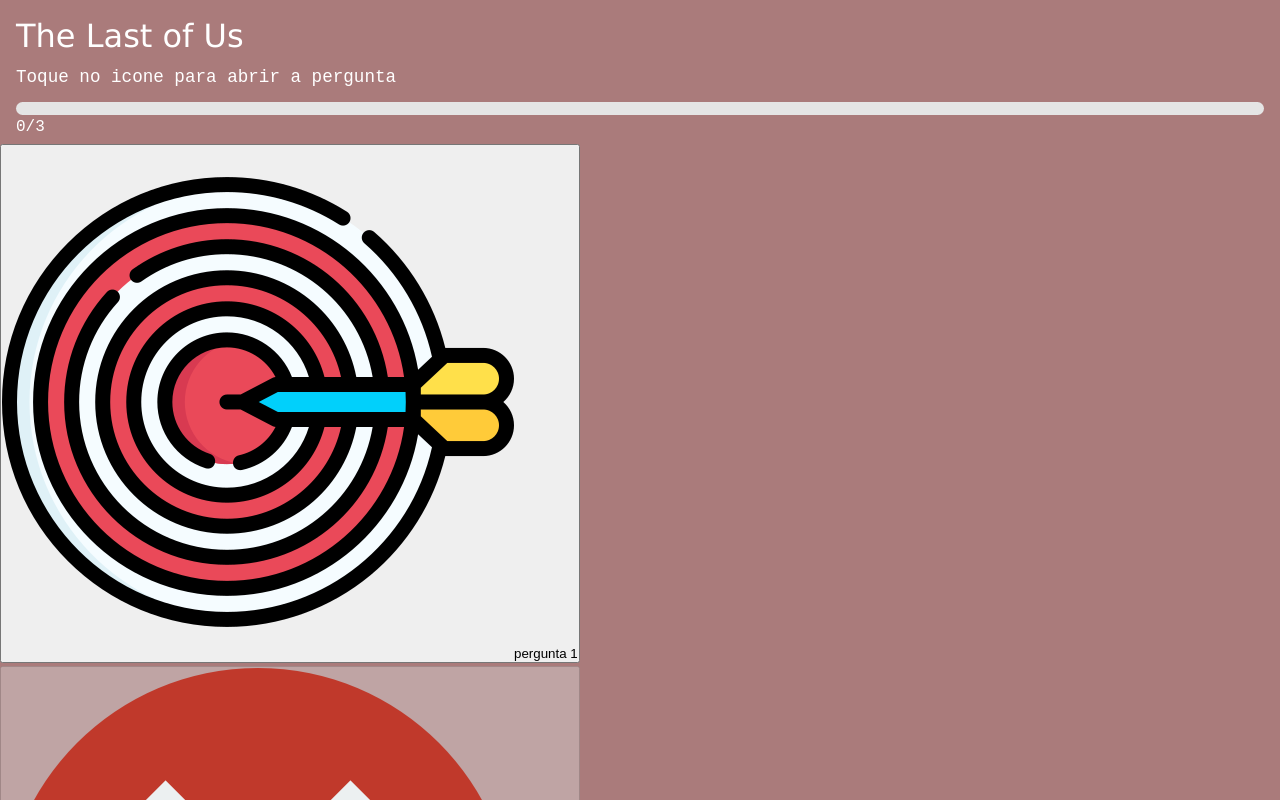
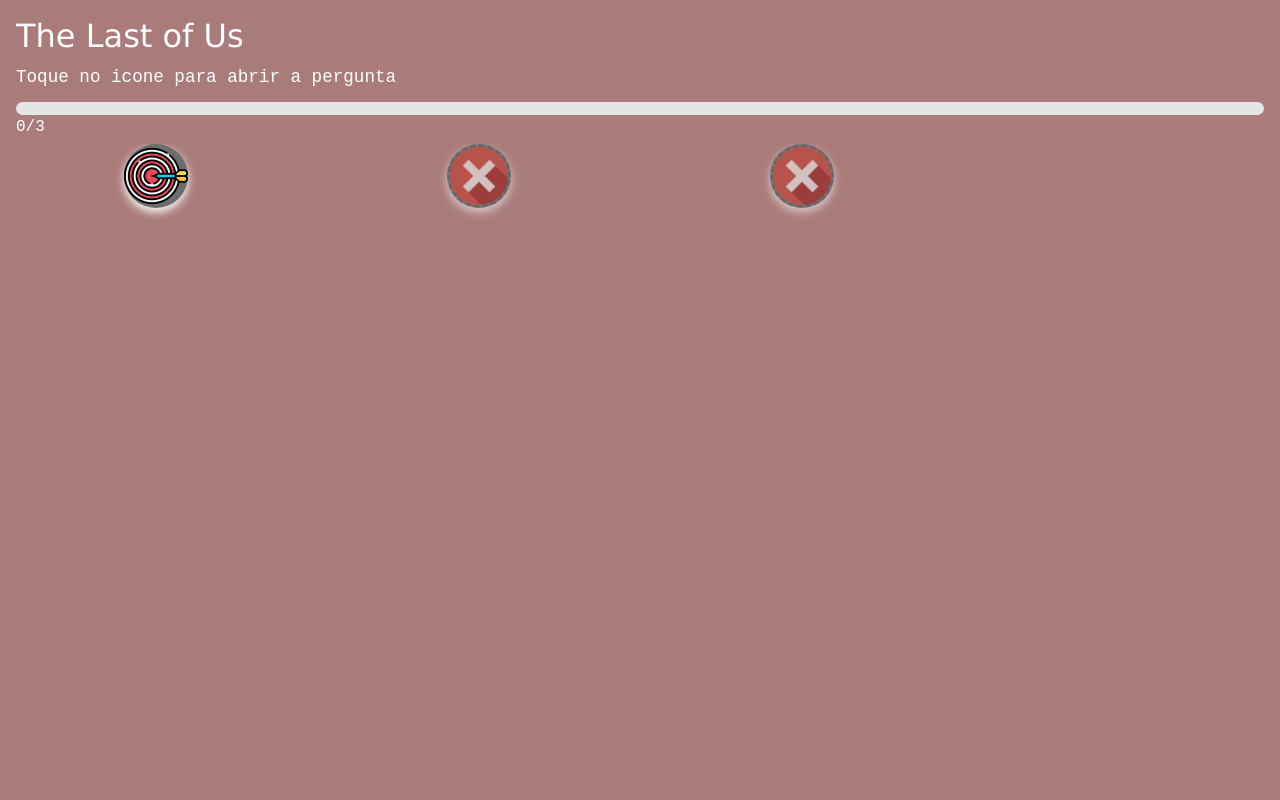
Before and after one commit to Bielsantzz/The-last-of-us, a React (Vite) app: page / in a window 1280 px wide. Shown: the top 800 px of the page. Built offline with nearby package versions, Linux system fonts and the light colour scheme.

Commit message:
question dialog

```diff
--- a/src/components/ButtonQuestion.jsx
+++ b/src/components/ButtonQuestion.jsx
@@ -17,8 +17,9 @@
         <li className="icon-grid-item">
             <button
                 type="button"
-                className={`icon-button ${bloqueada ??
-                    "icon-button--locked"} ${solu ?? "icon-button--salved"}`}
+                className={`icon-button ${bloqueada ?
+                    "icon-button--locked": ""} ${solu ?
+                    "icon-button--salved": ""}`}
                     aria-haspopup="dialog"
                     aria-controls={queId}
                     aria-label={aria}
--- a/src/components/Fases.jsx
+++ b/src/components/Fases.jsx
@@ -2,6 +2,7 @@
 import QUESTOES from "../../public/data/perguntas.json"
 import "./fases.css"
 import IconGrid from "./iconGrid";
+import QuestionDialog from "./QuestionDialog";
 
 
 
@@ -76,11 +77,17 @@
 
 
             />
+
+            {selecionada && (
+                <QuestionDialog
+                        questoes = {selecionada}
+                        index={QUESTOES.findIndex((q)=> q.id === selecionada.id)}
+                        total = {total}
+                        onClose = {handleClose}
+                        onCorrect = {handleCorrect}
+                />
+            )}
+
         </main>
     )
-
-
-
-
-
 }
--- /dev/null
+++ b/src/components/QuestionDialog.jsx
@@ -0,0 +1,29 @@
+import { useEffect, useState, useId, useRef } from "react";
+
+export default function QuestionDialog({
+    questoes,
+    index,
+    total,
+    onClose,
+    onCorrect
+
+}){
+    const titleId = useId();
+
+    const dialogRef = useRef(null);
+    const CloseBtn = useRef(null);
+    const prevFocus = useRef(null);
+
+    const [resposta,setResposta] = useState("");
+    const [Feedback,setFeedback] = useState({type: "info", msg:""});
+    const [isCorrect, setIsCorrect] = useState(false);
+
+    const normalize = (s) =>
+        (s ?? "")
+        .toString()
+        .normalize("NFD")
+        .replace(/[\u0300-\u036f] /g,"")
+        .replace(/[.,;:!?()\"'´^~]/g,"")
+        .trim()
+        .toLoweCase();
+}
--- a/src/components/fases.css
+++ b/src/components/fases.css
@@ -41,3 +41,61 @@
     border-radius: 999px;
     transition: width .2s ease;
 }
+
+
+.ixno-grid-container{
+    padding: 1rem;
+}
+
+.icon-grid{
+    list-style: none;
+    margin: 0;
+    padding: 0;
+    display: grid;
+    grid-template-columns: repeat(4, minmax(56px,1fr));
+    gap: .75rem;
+}
+
+.icon-grid-item{
+    display: flex;
+    justify-content: center;
+}
+
+.icon-button{
+    width: 64px;
+    height: 64px;
+    border-radius: 50%;
+    border: var(--border3);
+    background: var(--bg2);
+    box-shadow: 0 4px 10px var(--shadow);
+    display: inline-flex;
+    align-items: center;
+    justify-content: center;
+    cursor: pointer;
+}
+
+.icon-button-img{
+    width: 100%;
+}
+
+.icon-button--locked{
+    opacity: .6;
+    cursor: not-allowed;
+    border-style: dashed;
+}
+
+.icon-button--solved{
+    border-color: var(--success);
+    background: var(--accent-bg);
+}
+
+.visually-hidden{
+    position: absolute !important;
+    height: 1px;
+    width: 1px;
+    overflow: hidden;
+    white-space: nowrap;
+    border: 0;
+    margin: -1;
+    padding: 0;
+}
```
